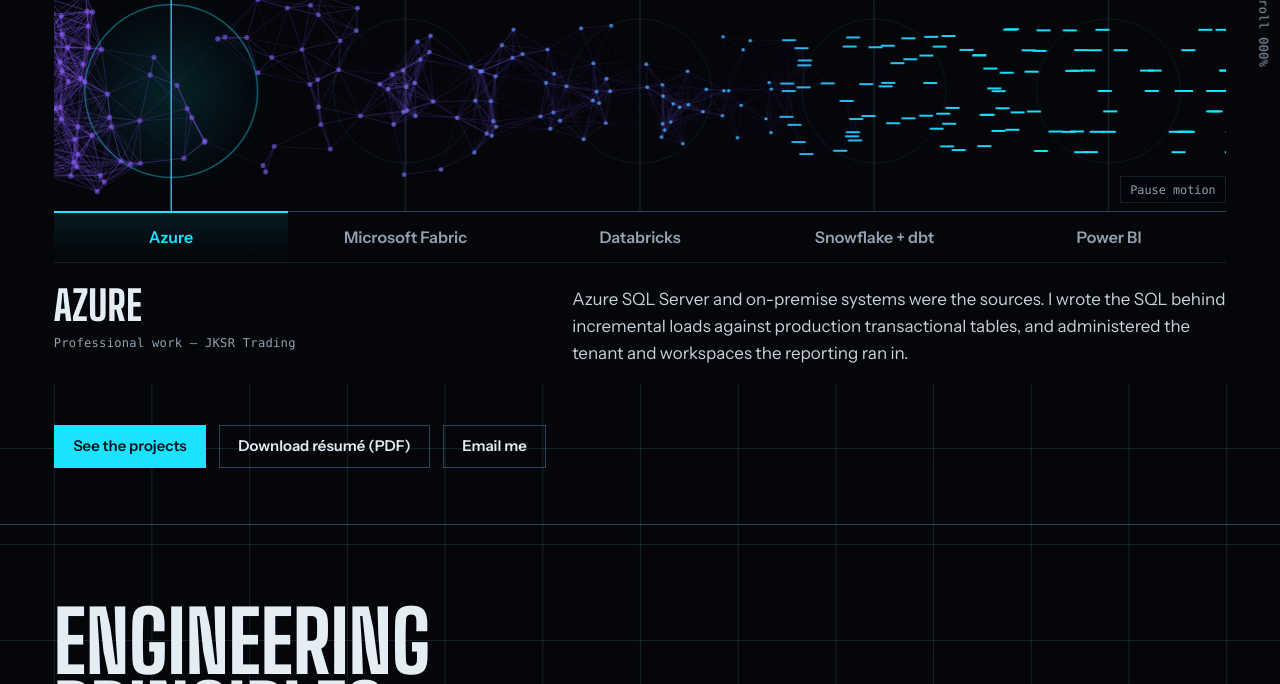
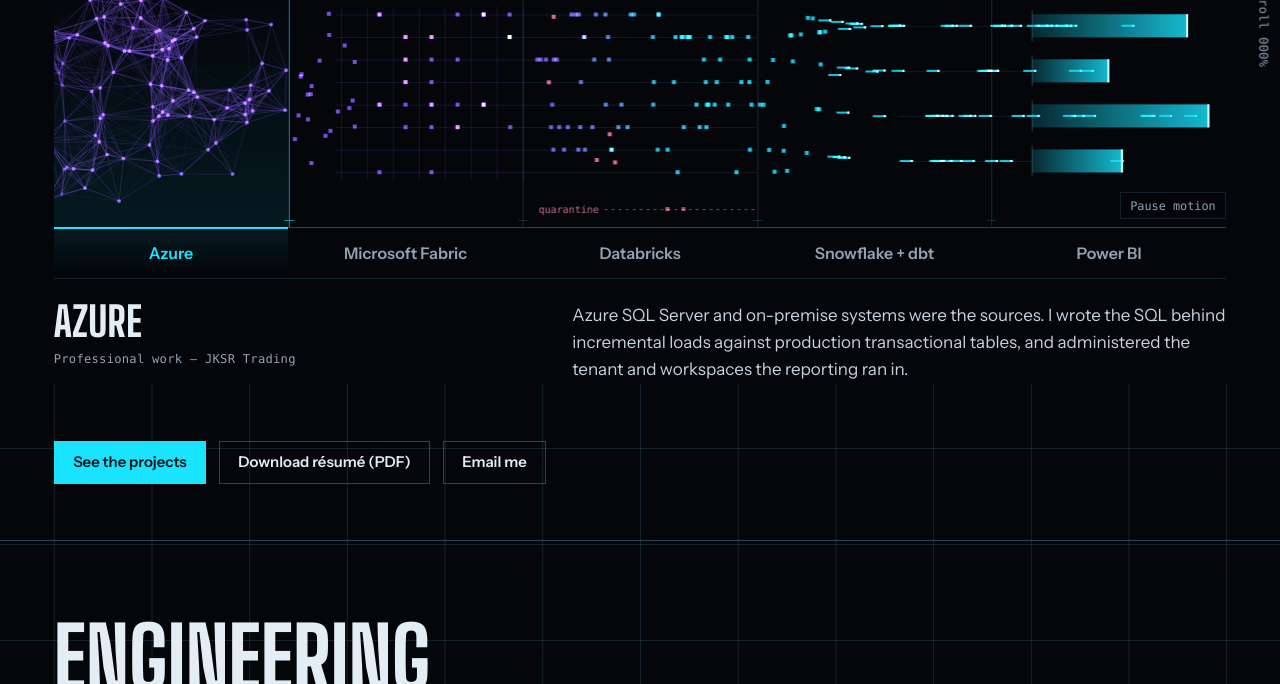
Before and after one commit to Pranuvar/portfolio-site, a plain HTML site: page index.html in a window 1280 px wide. Shown: the part 416-1100 px from the top of the page. Drawn offline with Linux system fonts and the light colour scheme; animation ran at ten frames a second.

Commit message:
Hero: rebuild animation as a five-stage refinery
Raw linked points land in table rows, bad records divert to a quarantine
rail, rows merge into lanes, and lanes feed steady bars.

Co-Authored-By: Claude Fable 5.2 <noreply@anthropic.com>
Claude-Session: https://claude.ai/code/session_011kHHYEvdHpBA46jpdHfZwq

```diff
--- a/index.html
+++ b/index.html
@@ -87,8 +87,9 @@ a{color:inherit}
 @keyframes rise{to{transform:none}}
 
 .observatory{position:relative;margin-top:clamp(1rem,3vh,2rem);border-block:1px solid var(--line-strong)}
-.observatory canvas{display:block;width:100%;height:clamp(200px,30vh,300px);touch-action:pan-y}
-.obs-ends{position:absolute;inset:.55rem .1rem auto;display:flex;justify-content:space-between;pointer-events:none}
+.observatory canvas{display:block;width:100%;height:clamp(220px,32vh,320px);touch-action:pan-y}
+.obs-ends{position:absolute;inset:.45rem 0 auto;display:grid;grid-template-columns:repeat(5,1fr);pointer-events:none;font-size:.7rem}
+.obs-ends span{padding-left:.5rem;color:var(--dim)}
 .obs-ends span:first-child{color:var(--uv-soft)}
 .obs-ends span:last-child{color:var(--cyan)}
 .pause{position:absolute;right:0;bottom:.5rem;background:rgba(4,6,10,.7);border:1px solid var(--line);color:var(--dim);font:400 .74rem var(--mono);padding:.35rem .6rem;cursor:pointer}
@@ -102,7 +103,7 @@ a{color:inherit}
 .readout .src{margin-top:.5rem}
 .readout p.body{color:#c6d2db;max-width:62ch}
 .hero-cta{display:flex;flex-wrap:wrap;gap:.8rem;padding:1.6rem 0 clamp(3rem,7vh,5rem)}
-@media (max-width:720px){.readout{grid-template-columns:1fr;min-height:13rem}.obs-ends{font-size:.66rem}}
+@media (max-width:720px){.readout{grid-template-columns:1fr;min-height:13rem}.obs-ends{font-size:.58rem}.obs-ends span{padding-left:.2rem}}
 
 /* ───── sections ───── */
 section{position:relative}
@@ -268,8 +269,8 @@ footer .wrap{display:flex;flex-wrap:wrap;justify-content:space-between;gap:.5rem
   <h1><span class="ln"><span>Engineering the path</span></span><span class="ln"><span>from data to decisions.</span></span></h1>
 
   <div class="observatory">
-    <canvas id="field" role="img" aria-label="Animated diagram: scattered raw data points on the left pass through five stages — Azure, Microsoft Fabric, Databricks, Snowflake with dbt, and Power BI — and leave on the right as ordered lanes."></canvas>
-    <div class="obs-ends tele" aria-hidden="true"><span>raw sources</span><span>decisions</span></div>
+    <canvas id="field" role="img" aria-label="Animated diagram in five stages. Scattered raw data points land in table rows, bad records are diverted to a quarantine rail, the remaining rows merge into four lanes, and the lanes feed four steady bars. The stages line up with Azure, Microsoft Fabric, Databricks, Snowflake with dbt, and Power BI."></canvas>
+    <div class="obs-ends tele" aria-hidden="true"><span>raw sources</span><span>landed</span><span>cleaned</span><span>modelled</span><span>decisions</span></div>
     <button class="pause" type="button" id="pause" aria-pressed="false">Pause motion</button>
   </div>
 
@@ -615,62 +616,101 @@ tabs.forEach(function(t,i){
   });
 });
 
-/* ── the field: disorder on the left resolves into lanes on the right ── */
+/* ── the field: five bands, and the data visibly changes in each one ──
+   0 raw sources  scattered points, loosely linked
+   1 landed       points snap into table rows and step cell by cell
+   2 cleaned      bad records peel off to a quarantine rail, the rest turn cyan
+   3 modelled     eight rows merge into four lanes
+   4 decisions    lanes feed four bars that hold steady                      */
 var cv=d.getElementById('field'), cx=cv.getContext('2d'), W=0,H=0,DPR=1, P=[], running=false, userPaused=false, visible=true, raf=0, last=0;
-var mouse={x:-999,y:-999};
-var GATES=[.1,.3,.5,.7,.9], LANES=7;
+var mouse={x:-999,y:-999}, ROWS=8, LW=[.34,.2,.29,.17], BAR0=.835, bar=[0,0,0,0], RATE=1;
 function rnd(a,b){return a+Math.random()*(b-a);}
+function ss(a,b,x){x=Math.min(1,Math.max(0,(x-a)/(b-a)));return x*x*(3-2*x);}
+function rowY(r){return H*(.17+r*.088);}
+function laneY(l){return (rowY(l*2)+rowY(l*2+1))/2;}
+function pickLane(){var r=Math.random(),l=0;while(l<3&&r>LW[l]){r-=LW[l];l++;}return l;}
+function spawn(p,t){
+  p.t=t;p.lane=pickLane();p.row=p.lane*2+(Math.random()<.5?0:1);p.bad=Math.random()<.14;
+  p.n1=rnd(-1,1);p.ph=rnd(0,6.28);p.fq=rnd(.5,1.5);p.sp=rnd(.05,.085);p.ox=p.oy=0;return p;
+}
 function seed(){
-  var n=W<640?110:W<1100?190:270; P=[];
-  for(var i=0;i<n;i++)P.push({t:Math.random(),lane:i%LANES,n1:rnd(-1,1),ph:rnd(0,6.28),sp:rnd(.028,.06),fq:rnd(.6,1.6),ox:0,oy:0});
+  var n=W<640?130:W<1100?230:330,i;P=[];
+  for(i=0;i<n;i++)P.push(spawn({},Math.random()*.84));
+  RATE=n*.86/14;                                   /* good records arriving per second, roughly */
+  for(i=0;i<4;i++)bar[i]=Math.min(.15,LW[i]*.36)*W;
 }
 function size(){
   var r=cv.getBoundingClientRect(); DPR=Math.min(window.devicePixelRatio||1,2);
   W=r.width;H=r.height;cv.width=Math.round(W*DPR);cv.height=Math.round(H*DPR);cx.setTransform(DPR,0,0,DPR,0,0);
   seed();draw(0);
 }
-function chaos(t){var c=1-Math.min(1,Math.max(0,(t-.04)/.86));return c*c*(3-2*c);}   /* 1 = raw, 0 = ordered */
-function pos(p,time){
-  var c=chaos(p.t), x=p.t*W, laneY=H*.5+(p.lane-(LANES-1)/2)*(H*.085);
-  var wild=H*.5+p.n1*H*.4+Math.sin(time*p.fq+p.ph)*H*.07;
-  return {x:x+p.ox,y:laneY+(wild-laneY)*c+p.oy,c:c};
-}
-function mix(c){ /* ultraviolet when raw → cyan when ordered */
-  var r=Math.round(25+(139-25)*c), g=Math.round(227+(92-227)*c), b=255; return r+','+g+','+b;
+function place(p,time){
+  var t=p.t, x=t*W, cell=W*.2/9, o={k:0,a:1,c:0};
+  var wild=H*(.47+p.n1*.38)+Math.sin(time*p.fq+p.ph)*H*.06, ry=rowY(p.row), y;
+  if(t<.27){y=wild+(ry-wild)*ss(.15,.27,t);o.k=t<.2?0:1;}
+  else if(t<.6){y=ry;o.k=1;}
+  else{y=ry+(laneY(p.lane)-ry)*ss(.6,.72,t);o.k=t<.66?1:2;}
+  if(t>.24&&t<.42){var q=(Math.floor(x/cell)+.5)*cell;x=x+(q-x)*Math.min(ss(.24,.27,t),1-ss(.39,.42,t));}
+  if(p.bad&&t>.42){var f=ss(.42,.52,t);y=ry+(H*.93-ry)*f;o.a=1-ss(.5,.6,t);o.k=3;}
+  o.c=p.bad?0:ss(.4,.56,t);                         /* 0 ultraviolet → 1 cyan */
+  if(t<.02)o.a=t/.02;
+  o.x=x+p.ox;o.y=y+p.oy;return o;
 }
 function draw(dt){
-  var time=performance.now()/1000, i,j,a,b,q=[];
-  cx.clearRect(0,0,W,H);
-  /* gates */
-  for(i=0;i<GATES.length;i++){
-    var gx=GATES[i]*W, on=i===active;
-    cx.strokeStyle=on?'rgba(25,227,255,.85)':'rgba(120,220,255,.2)';cx.lineWidth=on?1.5:1;
-    cx.beginPath();cx.moveTo(gx,0);cx.lineTo(gx,H);cx.stroke();
-    cx.beginPath();cx.arc(gx,H*.5,on?H*.36:H*.3,0,6.283);cx.strokeStyle=on?'rgba(25,227,255,.4)':'rgba(120,220,255,.09)';cx.stroke();
-    if(on){var g=cx.createRadialGradient(gx,H*.5,0,gx,H*.5,H*.42);g.addColorStop(0,'rgba(25,227,255,.13)');g.addColorStop(1,'rgba(25,227,255,0)');cx.fillStyle=g;cx.fillRect(gx-H*.42,0,H*.84,H);}
-  }
-  /* particles */
-  for(i=0;i<P.length;i++){
-    var p=P[i];
-    if(dt){p.t+=p.sp*dt*(.55+.9*(1-chaos(p.t)));if(p.t>1.02){p.t=-.02;p.n1=rnd(-1,1);p.lane=(Math.random()*LANES)|0;}}
-    var o=pos(p,time), dx=o.x-mouse.x, dy=o.y-mouse.y, dist=dx*dx+dy*dy;
-    if(dist<12100&&dist>1){var f=(1-Math.sqrt(dist)/110)*26, m=Math.sqrt(dist);p.ox+=(dx/m*f-p.ox)*.12;p.oy+=(dy/m*f-p.oy)*.12;}
-    else{p.ox*=.92;p.oy*=.92;}
+  var time=performance.now()/1000,i,j,a,b,q=[],p,o,bw=W*.2,x0;
+  cx.clearRect(0,0,W,H);cx.globalCompositeOperation='source-over';cx.lineWidth=1;
+  /* active band */
+  x0=active*bw;var g=cx.createLinearGradient(0,0,0,H);g.addColorStop(0,'rgba(25,227,255,0)');g.addColorStop(1,'rgba(25,227,255,.09)');
+  cx.fillStyle=g;cx.fillRect(x0,0,bw,H);
+  /* band boundaries, with small brackets */
+  for(i=1;i<5;i++){var gx=Math.round(i*bw)+.5,on=(i===active||i===active+1);
+    cx.strokeStyle=on?'rgba(25,227,255,.6)':'rgba(120,220,255,.16)';
+    cx.beginPath();cx.moveTo(gx,0);cx.lineTo(gx,H);cx.moveTo(gx-5,H-6.5);cx.lineTo(gx+5,H-6.5);cx.stroke();}
+  /* table lattice where data lands */
+  cx.strokeStyle='rgba(139,92,255,.16)';cx.beginPath();
+  for(i=0;i<ROWS;i++){cx.moveTo(bw*1.2,rowY(i)+.5);cx.lineTo(bw*2,rowY(i)+.5);}
+  for(i=2;i<=9;i++){var lx=Math.round(bw+i*bw/9)+.5;cx.moveTo(lx,rowY(0)-8);cx.lineTo(lx,rowY(ROWS-1)+8);}
+  cx.stroke();
+  /* row guides through cleaning, lane guides after the merge */
+  cx.strokeStyle='rgba(120,220,255,.1)';cx.beginPath();
+  for(i=0;i<ROWS;i++){cx.moveTo(bw*2,rowY(i)+.5);cx.lineTo(bw*3,rowY(i)+.5);}
+  for(i=0;i<4;i++){cx.moveTo(W*.72,laneY(i)+.5);cx.lineTo(W*BAR0,laneY(i)+.5);}
+  cx.stroke();
+  /* quarantine rail */
+  cx.setLineDash([3,4]);cx.strokeStyle='rgba(255,120,175,.5)';cx.beginPath();cx.moveTo(W*.47,H*.93+.5);cx.lineTo(W*.6,H*.93+.5);cx.stroke();cx.setLineDash([]);
+  if(W>=640){cx.font='10px ui-monospace,Menlo,Consolas,monospace';cx.fillStyle='rgba(255,150,190,.75)';cx.textAlign='right';cx.fillText('quarantine',W*.465,H*.93+3.5);}
+  /* advance */
+  for(i=0;i<P.length;i++){p=P[i];
+    if(dt){
+      p.t+=p.sp*dt*(p.t>.66?1.5:1);
+      if(p.bad&&p.t>=.6)spawn(p,-Math.random()*.05);
+      else if(p.t*W>=W*BAR0+bar[p.lane]){bar[p.lane]+=W*.36*.45/RATE;spawn(p,-Math.random()*.05);}
+    }
+    o=place(p,time);
+    var dx=o.x-mouse.x,dy=o.y-mouse.y,d2=dx*dx+dy*dy;
+    if(d2<10000&&d2>1){var m=Math.sqrt(d2),f=(1-m/100)*22;p.ox+=(dx/m*f-p.ox)*.12;p.oy+=(dy/m*f-p.oy)*.12;}else{p.ox*=.9;p.oy*=.9;}
     q.push(o);
   }
-  /* network links only where data is still disordered */
-  cx.lineWidth=1;
-  for(i=0;i<q.length;i++){a=q[i];if(a.c<.12)continue;
-    for(j=i+1;j<q.length;j++){b=q[j];if(b.c<.12)continue;
-      var ex=a.x-b.x;if(ex>70||ex<-70)continue;var ey=a.y-b.y,e2=ex*ex+ey*ey;
-      if(e2<4900){cx.strokeStyle='rgba(139,92,255,'+((1-e2/4900)*.34*Math.min(a.c,b.c)).toFixed(3)+')';cx.beginPath();cx.moveTo(a.x,a.y);cx.lineTo(b.x,b.y);cx.stroke();}
-    }
+  if(dt)for(i=0;i<4;i++)bar[i]=Math.max(W*.012,Math.min(W*.155,bar[i]*Math.exp(-dt*.45)));
+  /* links between raw points only */
+  for(i=0;i<q.length;i++){a=q[i];if(a.k!==0)continue;
+    for(j=i+1;j<q.length;j++){b=q[j];if(b.k!==0)continue;var ex=a.x-b.x;if(ex>64||ex<-64)continue;var ey=a.y-b.y,e2=ex*ex+ey*ey;
+      if(e2<4096){cx.strokeStyle='rgba(139,92,255,'+((1-e2/4096)*.4).toFixed(3)+')';cx.beginPath();cx.moveTo(a.x,a.y);cx.lineTo(b.x,b.y);cx.stroke();}}}
+  /* records */
+  cx.globalCompositeOperation='lighter';
+  for(i=0;i<q.length;i++){o=q[i];if(o.a<=0)continue;
+    var col=o.k===3?'255,120,175':Math.round(139-114*o.c)+','+Math.round(92+135*o.c)+',255';
+    cx.fillStyle='rgba('+col+','+(.85*o.a).toFixed(3)+')';
+    if(o.k===0){cx.beginPath();cx.arc(o.x,o.y,1.9,0,6.283);cx.fill();}
+    else if(o.k===2){cx.fillRect(o.x-11,o.y-1,13,2);cx.fillStyle='rgba(210,250,255,'+o.a+')';cx.fillRect(o.x,o.y-1,2,2);}
+    else cx.fillRect(o.x-2,o.y-2,4,4);
   }
-  for(i=0;i<q.length;i++){a=q[i];
-    cx.fillStyle='rgba('+mix(a.c)+','+(.55+.45*(1-a.c))+')';
-    if(a.c<.25){cx.fillRect(a.x-7,a.y-1,14,2);}            /* ordered: dashes travelling in lanes */
-    else{cx.beginPath();cx.arc(a.x,a.y,1.3+a.c*1.3,0,6.283);cx.fill();}
-  }
+  /* bars: where the lanes end */
+  cx.globalCompositeOperation='source-over';
+  for(i=0;i<4;i++){var bx=W*BAR0,by=laneY(i)-H*.045,bh=H*.09,gr=cx.createLinearGradient(bx,0,bx+bar[i],0);
+    gr.addColorStop(0,'rgba(25,227,255,.16)');gr.addColorStop(1,'rgba(25,227,255,.82)');
+    cx.fillStyle=gr;cx.fillRect(bx,by,bar[i],bh);cx.fillStyle='#d8fbff';cx.fillRect(bx+bar[i]-2,by,2,bh);
+    cx.fillStyle='rgba(120,220,255,.3)';cx.fillRect(bx-.5,by-4,1,bh+8);}
 }
 function loop(now){
   if(!running)return;
@@ -683,7 +723,7 @@ function sync(){
 }
 cv.addEventListener('pointermove',function(e){var r=cv.getBoundingClientRect();mouse.x=e.clientX-r.left;mouse.y=e.clientY-r.top;});
 cv.addEventListener('pointerleave',function(){mouse.x=mouse.y=-999;});
-cv.addEventListener('click',function(e){var r=cv.getBoundingClientRect(),f=(e.clientX-r.left)/r.width,best=0;GATES.forEach(function(g,i){if(Math.abs(g-f)<Math.abs(GATES[best]-f))best=i;});select(best);});
+cv.addEventListener('click',function(e){var r=cv.getBoundingClientRect();select(Math.min(4,Math.floor((e.clientX-r.left)/r.width*5)));});
 var pb=d.getElementById('pause');
 pb.addEventListener('click',function(){userPaused=!userPaused;pb.setAttribute('aria-pressed',userPaused);pb.textContent=userPaused?'Resume motion':'Pause motion';sync();});
 if('IntersectionObserver' in window)new IntersectionObserver(function(en){visible=en[0].isIntersecting;sync();}).observe(cv);
```
